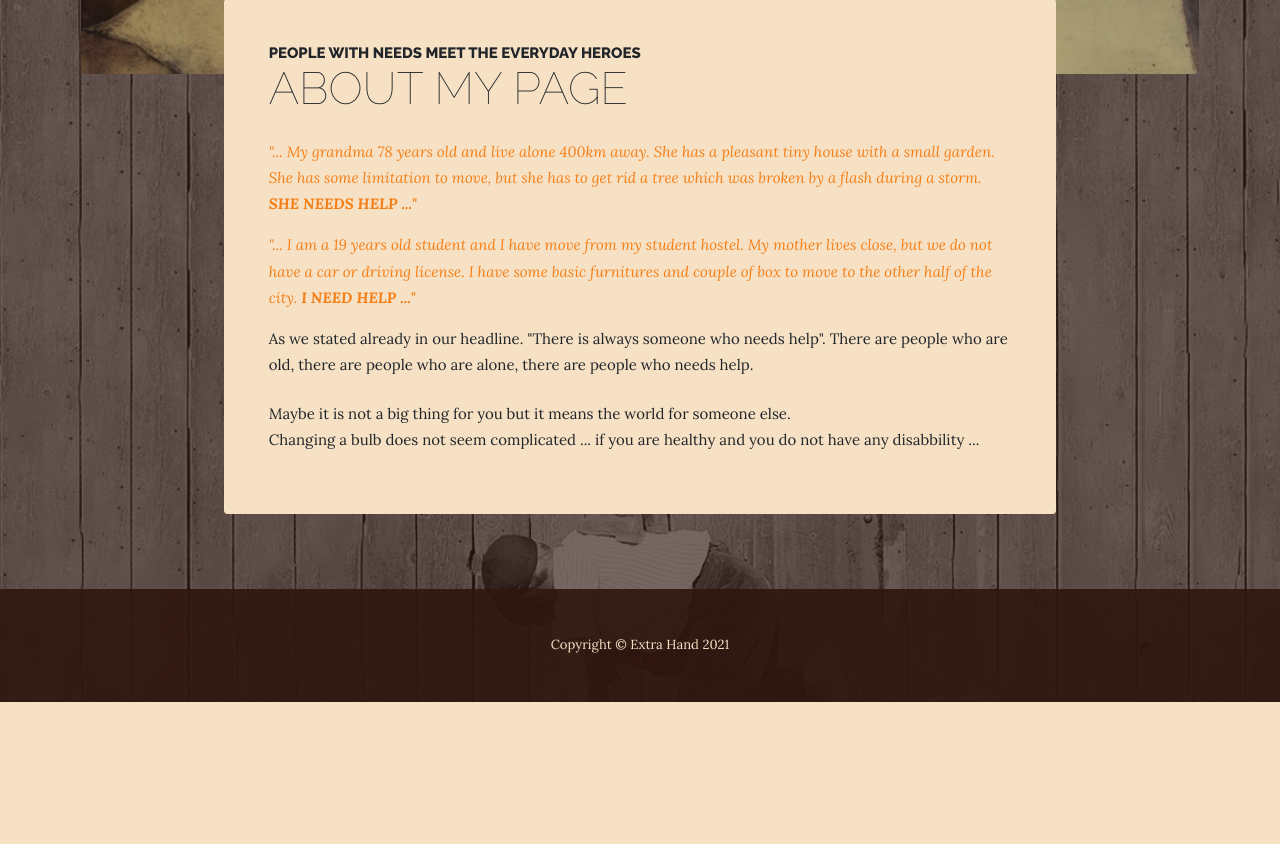
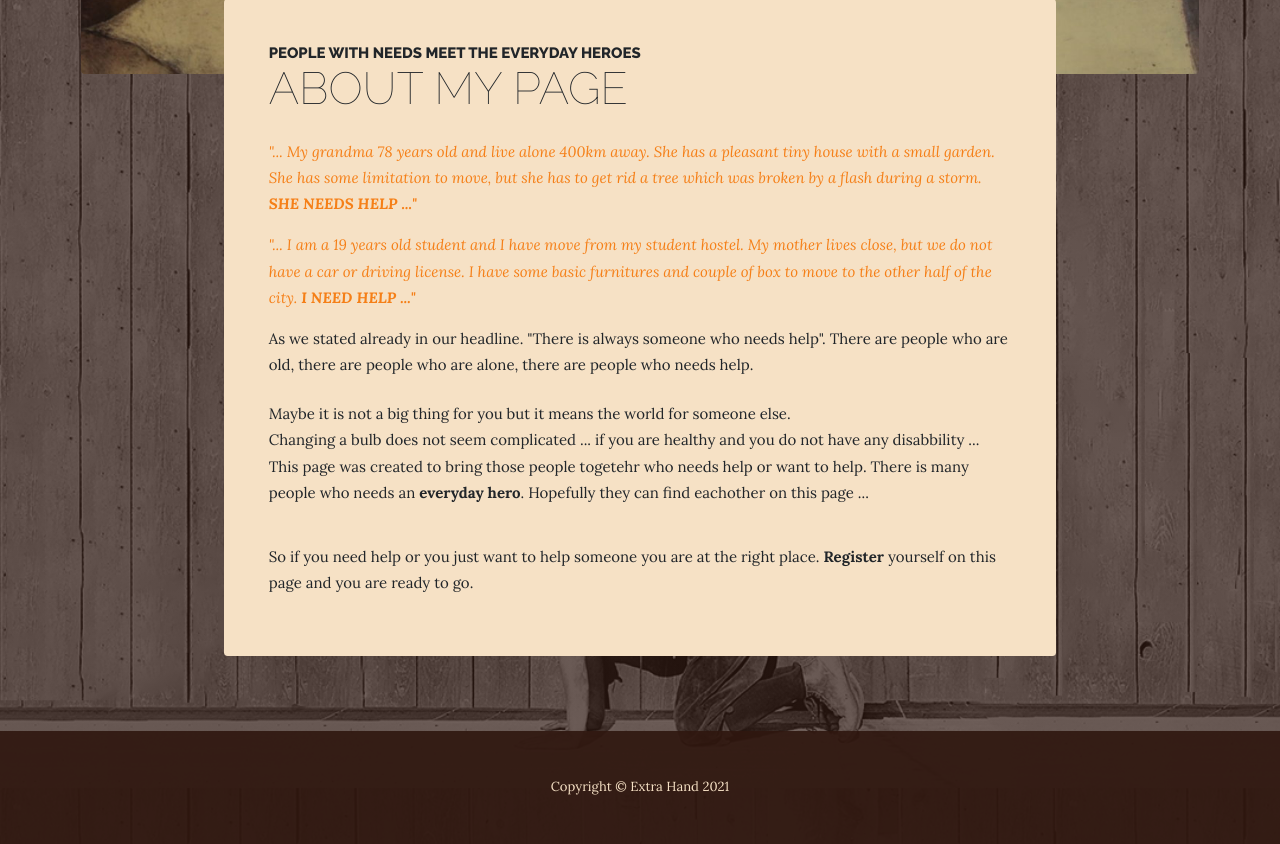
Before and after one commit to szomoru/extrahand-mp3, a Flask app: page /about in a window 1280 px wide. Shown: the part 812-1656 px from the top of the page. Before the commit the page ends 1514 px from the top, so only its background shows below. Run offline with Flask 2, Linux system fonts and the light colour scheme; some libraries are stand-ins or nearby versions.

Commit message:
text added to the about page text

```diff
--- a/templates/about.html
+++ b/templates/about.html
@@ -24,7 +24,13 @@
                         <p>
                             Maybe it is not a big thing for you but it means the world for someone else.<br>
                             Changing a bulb does not seem complicated ... if you are healthy and you do not have any
-                            disabbility ...
+                            disabbility ...<br>
+                            This page was created to bring those people togetehr who needs help or want to help. There is many people who needs an
+                            <strong>everyday hero</strong>. Hopefully they can find eachother on this page ...
+                        </p><br>
+                        <p>
+                            So if you need help or you just want to help someone you are at the right place. <strong>Register</strong>
+                            yourself on this page and you are ready to go.
                         </p>
                     </div>
                 </div>
```
